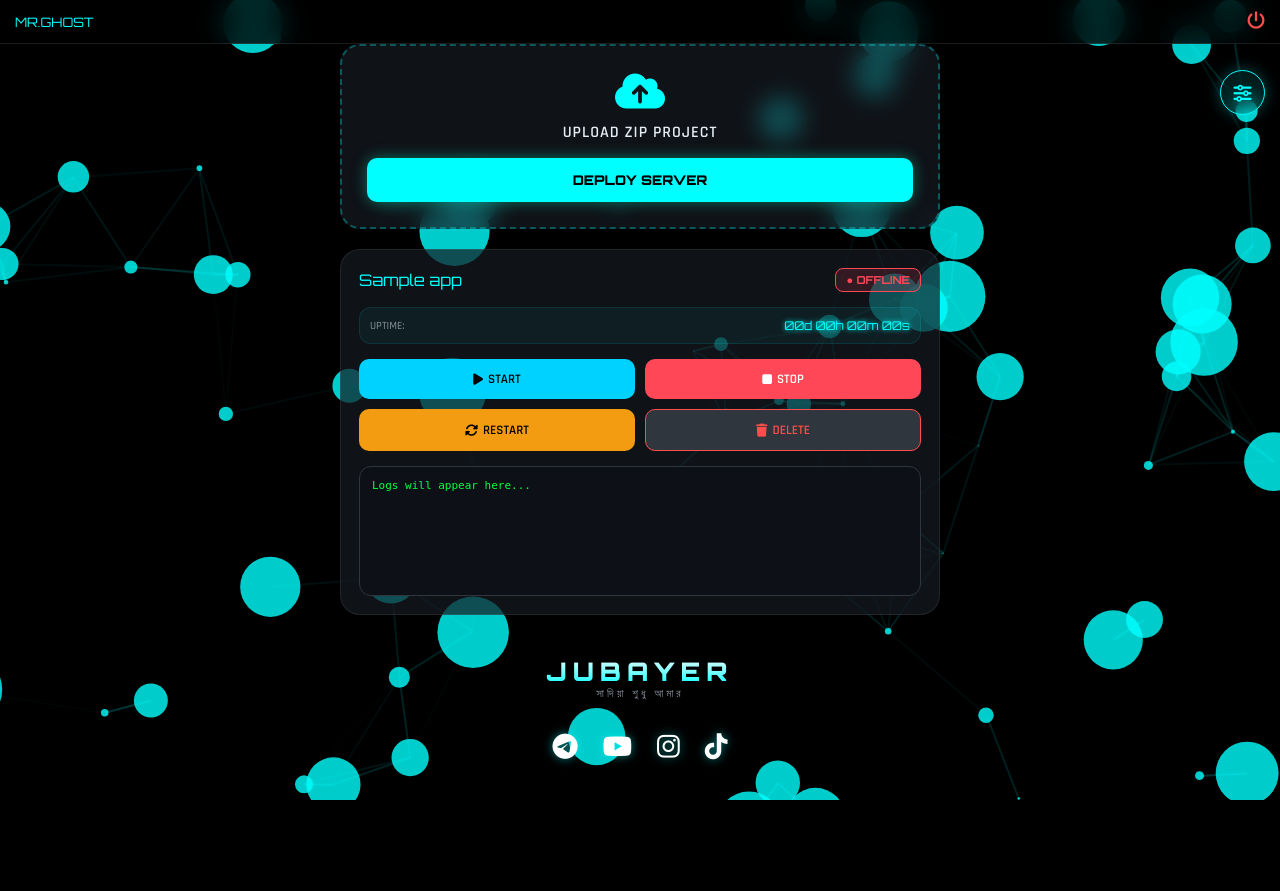
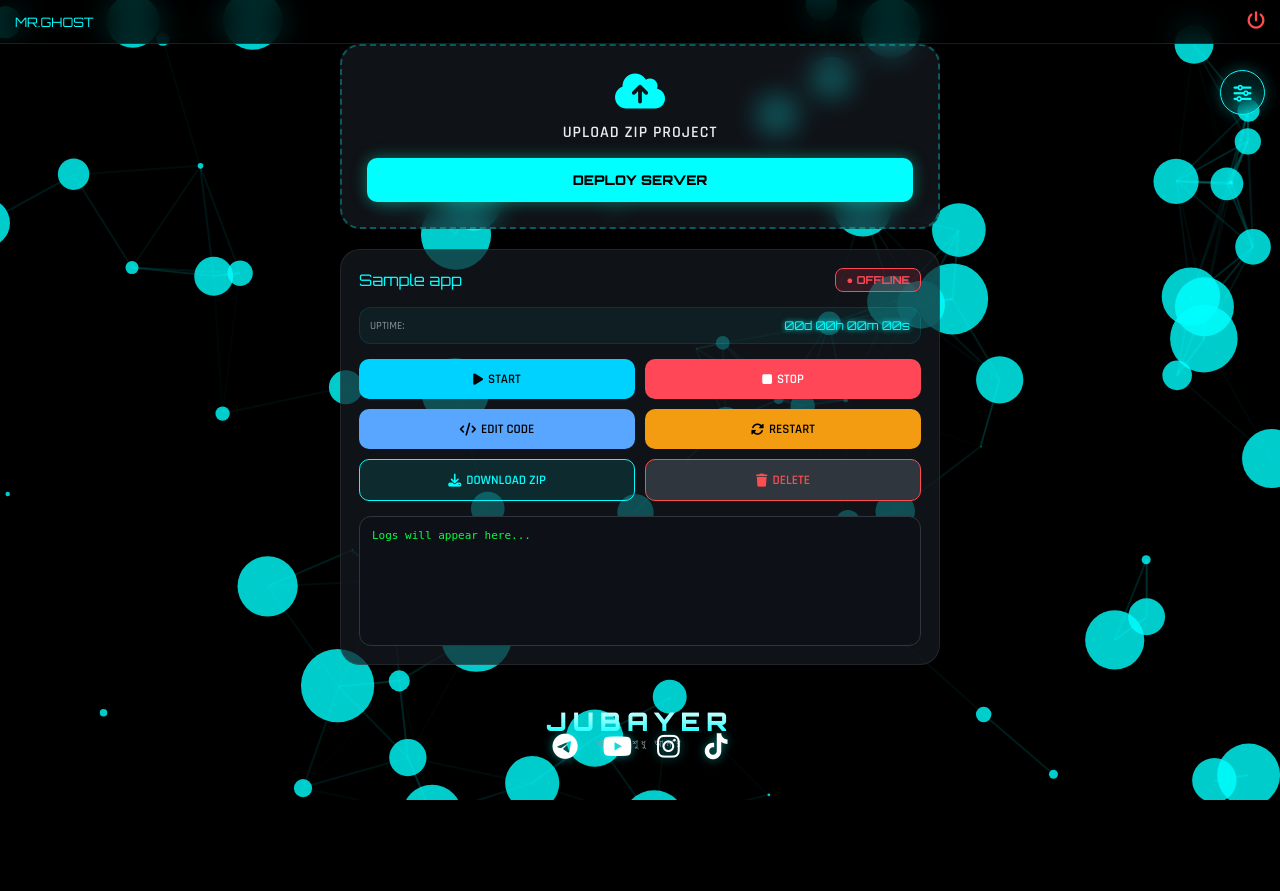
Before and after one commit to 9xjubayer/Jubayer22, a Flask app: template templates/index.html in a window 1280 px wide. Before the commit the page ends 800 px from the top, so only its background shows below. Run offline with Flask 3, Linux system fonts and the light colour scheme; the template is opened without the code that fills it: most values are stand-ins (such as "Sample title", 1, 10 or a date in 2020); some libraries are stand-ins or nearby versions.

Commit message:
Add files via upload

```diff
--- a/templates/index.html
+++ b/templates/index.html
@@ -62,7 +62,6 @@
         .container { width: 94%; max-width: 600px; margin: 0 auto; position: relative; z-index: 1; }
         .upload-card { background: var(--box-bg); padding: 25px; border-radius: 20px; border: 2px dashed rgba(0, 255, 255, 0.3); backdrop-filter: blur(12px); margin-bottom: 20px; transition: 0.3s; }
 
-        /* --- ফাইল ইনফো স্টাইল --- */
         #file-details {
             margin-top: 15px;
             padding: 12px;
@@ -82,13 +81,27 @@
         .status-offline { background: rgba(255, 71, 87, 0.15); color: #ff4757; border: 1px solid #ff4757; }
         .runtime-container { margin: 10px 0 15px 0; padding: 10px; background: rgba(0, 255, 255, 0.05); border-radius: 12px; border: 1px solid rgba(0, 255, 255, 0.1); display: flex; align-items: center; justify-content: space-between; }
         .runtime-clock { font-family: var(--font-head); font-size: 12px; color: var(--accent); text-shadow: 0 0 5px var(--accent); }
+
+        /* --- বাটন গ্রিড আপডেট --- */
         .button-grid { display: grid; grid-template-columns: repeat(2, 1fr); gap: 10px; }
-        .btn-m { padding: 12px; border-radius: 10px; text-decoration: none; text-align: center; font-size: 13px; font-weight: 600; display: flex; align-items: center; justify-content: center; gap: 5px; border: none; font-family: var(--font-body); }
+        .btn-m { padding: 12px; border-radius: 10px; text-decoration: none; text-align: center; font-size: 13px; font-weight: 600; display: flex; align-items: center; justify-content: center; gap: 5px; border: none; font-family: var(--font-body); cursor: pointer; }
         .run { background: #00d2ff; color: #000; }
         .stop { background: #ff4757; color: #fff; }
         .restart { background: #f39c12; color: #000; }
         .delete { background: #30363d; color: #ff4d4d; border: 1px solid #ff4d4d; }
+        .download { background: rgba(0, 255, 255, 0.1); color: var(--accent); border: 1px solid var(--accent); }
+        .edit { background: #58a6ff; color: #000; } /* এডিট বাটন কালার */
+
         pre { background: #0d1117; color: #00ff41; padding: 12px; height: 130px; overflow-y: auto; border-radius: 12px; border: 1px solid #30363d; font-size: 11px; margin-top: 15px; }
+
+        /* --- ফাইল ম্যানেজার এবং এডিটর স্টাইল --- */
+        #fmModal { display:none; position:fixed; top:0; left:0; width:100%; height:100%; background:rgba(0,0,0,0.9); z-index:2000; padding:10px; box-sizing: border-box; }
+        .fm-container { background: #161b22; height: 100%; border-radius: 15px; display: flex; flex-direction: column; padding: 15px; border: 1px solid var(--accent); }
+        #fileList { flex: 1; overflow-y: auto; background: #000; border-radius: 8px; padding: 10px; margin-bottom: 10px; border: 1px solid #222; }
+        #editor { flex: 2; border-radius: 8px; font-size: 14px; }
+        .file-item { padding: 10px; border-bottom: 1px solid #222; display: flex; justify-content: space-between; align-items: center; }
+        .save-btn { background: #238636; color: white; padding: 10px; border-radius: 8px; border: none; margin-top: 10px; font-weight: bold; cursor: pointer; }
+
         .branding { text-align: center; padding: 20px 0; }
         .jubayer-text { font-size: 1.6rem; font-weight: 900; font-family: var(--font-head); letter-spacing: 6px; background: linear-gradient(to bottom, #fff, var(--accent)); -webkit-background-clip: text; -webkit-text-fill-color: transparent; }
         .social-bar { background: transparent; padding: 15px; position: fixed; bottom: 20px; width: 100%; display: flex; justify-content: center; gap: 25px; border: none; z-index: 1001; }
@@ -173,7 +186,9 @@
         <div class="button-grid">
             <a href="/run/{{ app.name }}" class="btn-m run"><i class="fa-solid fa-play"></i> START</a>
             <a href="/stop/{{ app.name }}" class="btn-m stop"><i class="fa-solid fa-stop"></i> STOP</a>
+            <button onclick="openFM('{{ app.name }}')" class="btn-m edit"><i class="fa-solid fa-code"></i> EDIT CODE</button>
             <a href="/restart/{{ app.name }}" class="btn-m restart"><i class="fa-solid fa-rotate"></i> RESTART</a>
+            <a href="/download/{{ app.name }}" class="btn-m download"><i class="fa-solid fa-download"></i> DOWNLOAD ZIP</a>
             <button onclick="confirmDelete('{{ app.name }}', '/delete/{{ app.name }}')" class="btn-m delete"><i class="fa-solid fa-trash"></i> DELETE</button>
         </div>
         <pre id="log-{{ app.name }}">Logs will appear here...</pre>
@@ -186,6 +201,18 @@
     </div>
 </div>
 
+<div id="fmModal">
+    <div class="fm-container">
+        <div style="display:flex; justify-content:space-between; align-items:center; margin-bottom:10px;">
+            <h4 id="fmTitle" style="margin:0; color:var(--accent); font-family:var(--font-head); font-size:14px;">EDIT PROJECT</h4>
+            <button onclick="closeFM()" style="background:#ff4d4d; border:none; color:white; padding:5px 12px; border-radius:5px; cursor:pointer;">CLOSE</button>
+        </div>
+        <div id="fileList">Loading files...</div>
+        <div id="editor"></div>
+        <button id="saveBtn" class="save-btn" style="display:none;" onclick="saveFile()">SAVE CHANGES</button>
+    </div>
+</div>
+
 <div class="social-bar">
     <a href="https://t.me/mr_ghost34" target="_blank" class="social-icon"><i class="fa-brands fa-telegram"></i></a>
     <a href="https://youtube.com/@mr.ghost-34" target="_blank" class="social-icon"><i class="fa-brands fa-youtube"></i></a>
@@ -194,9 +221,76 @@
 </div>
 
 <script src="https://cdn.jsdelivr.net/particles.js/2.0.0/particles.min.js"></script>
+<script src="https://cdnjs.cloudflare.com/ajax/libs/ace/1.4.12/ace.js"></script>
 <script>
     let startTimes = {};
     let pConfig = { color: "#00ffff", size: 38, speed: 4 };
+
+    // কোড এডিটর সেটআপ
+    let editor = ace.edit("editor");
+    editor.setTheme("ace/theme/monokai");
+    let activeProj = "";
+    let activeFile = "";
+
+    function openFM(name) {
+        activeProj = name;
+        document.getElementById('fmTitle').innerText = "FILES: " + name;
+        document.getElementById('fmModal').style.display = 'block';
+        refreshFiles();
+    }
+
+    function closeFM() { document.getElementById('fmModal').style.display = 'none'; }
+
+    function refreshFiles() {
+        fetch('/list_files/' + activeProj).then(res => res.json()).then(data => {
+            let html = "";
+            data.files.forEach(f => {
+                html += `<div class="file-item">
+                            <span onclick="loadFile('${f}')" style="cursor:pointer; color:var(--accent); font-size:13px;">📄 ${f}</span>
+                            <i class="fa-solid fa-trash-can" onclick="deleteFile('${f}')" style="color:#ff4d4d; cursor:pointer;"></i>
+                         </div>`;
+            });
+            document.getElementById('fileList').innerHTML = html || "Empty Project";
+        });
+    }
+
+    function loadFile(f) {
+        activeFile = f;
+        fetch('/read_file', {
+            method: 'POST',
+            headers: {'Content-Type': 'application/json'},
+            body: JSON.stringify({project: activeProj, filename: f})
+        }).then(res => res.json()).then(data => {
+            editor.setValue(data.content, -1);
+            document.getElementById('saveBtn').style.display = 'block';
+            if(f.endsWith('.js')) editor.session.setMode("ace/mode/javascript");
+            else if(f.endsWith('.py')) editor.session.setMode("ace/mode/python");
+            else editor.session.setMode("ace/mode/text");
+        });
+    }
+
+    function saveFile() {
+        fetch('/save_file', {
+            method: 'POST',
+            headers: {'Content-Type': 'application/json'},
+            body: JSON.stringify({project: activeProj, filename: activeFile, content: editor.getValue()})
+        }).then(res => res.json()).then(() => {
+            Swal.fire({ icon: 'success', title: 'Saved!', background: '#0a0a0a', color: '#fff', timer: 1000, showConfirmButton: false });
+        });
+    }
+
+    function deleteFile(f) {
+        Swal.fire({ title: 'মুছে ফেলবেন?', text: `${f} স্থায়ীভাবে ডিলিট হবে!`, icon: 'warning', showCancelButton: true, confirmButtonColor: '#ff4d4d', background: '#0a0a0a', color: '#fff' })
+        .then(res => {
+            if(res.isConfirmed) {
+                fetch('/delete_file', {
+                    method: 'POST',
+                    headers: {'Content-Type': 'application/json'},
+                    body: JSON.stringify({project: activeProj, filename: f})
+                }).then(() => refreshFiles());
+            }
+        });
+    }
 
     // ফাইল সিলেক্ট ইভেন্ট লিসেনার
     document.getElementById('fileInput').addEventListener('change', function(e) {
@@ -204,12 +298,8 @@
         const detailBox = document.getElementById('file-details');
         if (file) {
             document.getElementById('file-name').innerText = file.name;
-            let size = file.size / 1024; // KB
-            if (size > 1024) {
-                document.getElementById('file-size').innerText = (size / 1024).toFixed(2) + " MB";
-            } else {
-                document.getElementById('file-size').innerText = size.toFixed(2) + " KB";
-            }
+            let size = file.size / 1024;
+            document.getElementById('file-size').innerText = size > 1024 ? (size / 1024).toFixed(2) + " MB" : size.toFixed(2) + " KB";
             detailBox.style.display = 'block';
         } else {
             detailBox.style.display = 'none';
@@ -231,14 +321,12 @@
             "retina_detect": true
         });
         document.documentElement.style.setProperty('--accent', pConfig.color);
-        document.documentElement.style.setProperty('--primary', pConfig.color);
     }
 
     function toggleMenu() {
         const panel = document.getElementById('sidePanel');
-        const icon = document.getElementById('menuIcon');
         panel.classList.toggle('active');
-        icon.className = panel.classList.contains('active') ? "fa-solid fa-xmark" : "fa-solid fa-sliders";
+        document.getElementById('menuIcon').className = panel.classList.contains('active') ? "fa-solid fa-xmark" : "fa-solid fa-sliders";
     }
 
     function changeHue(newColor, element) {
@@ -255,7 +343,6 @@
         {% for app in apps %}
             fetch('/get_log/{{ app.name }}').then(res => res.json()).then(data => {
                 const badge = document.getElementById('status-{{ app.name }}');
-                const timerEl = document.getElementById('timer-{{ app.name }}');
                 const logBox = document.getElementById('log-{{ app.name }}');
                 if (data.log) logBox.innerText = data.log;
                 if (data.status === "RUNNING") {
@@ -265,7 +352,6 @@
                 } else {
                     badge.innerText = "● OFFLINE";
                     badge.className = "status-badge status-offline";
-                    timerEl.innerText = "00d 00h 00m 00s";
                     delete startTimes['{{ app.name }}'];
                 }
             });
```
